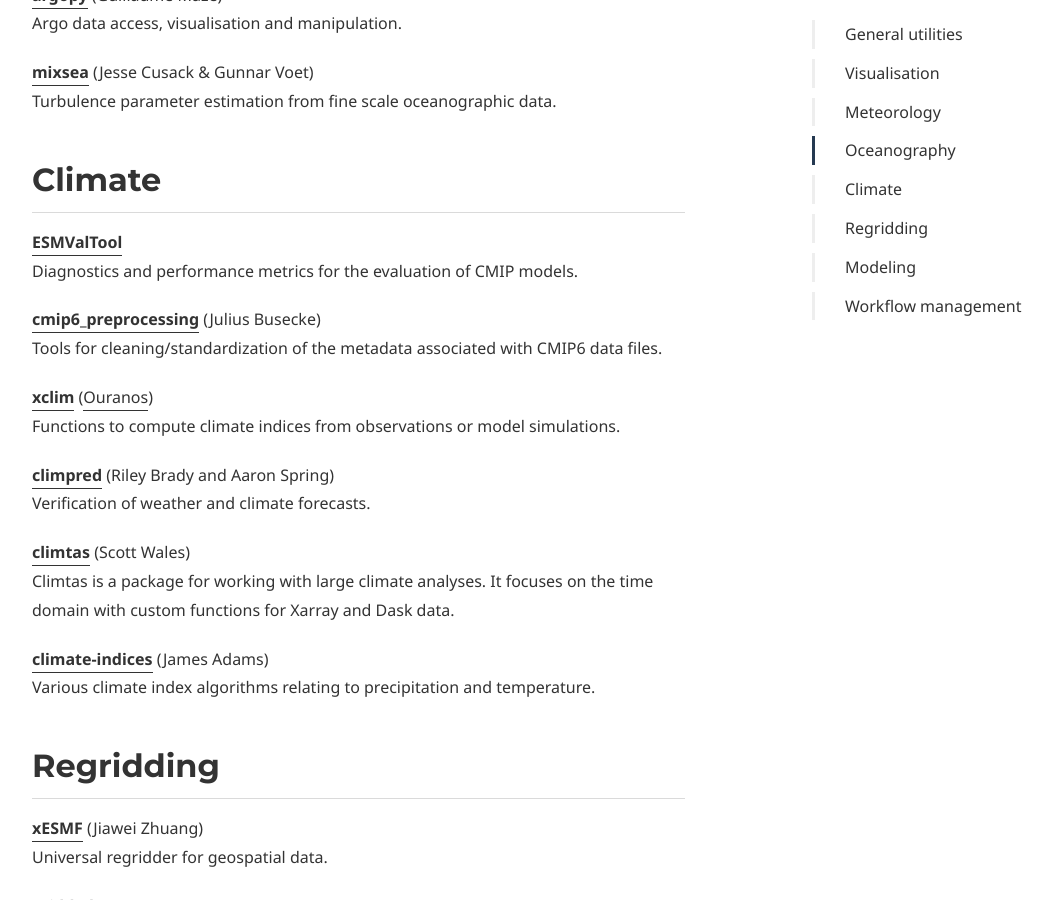
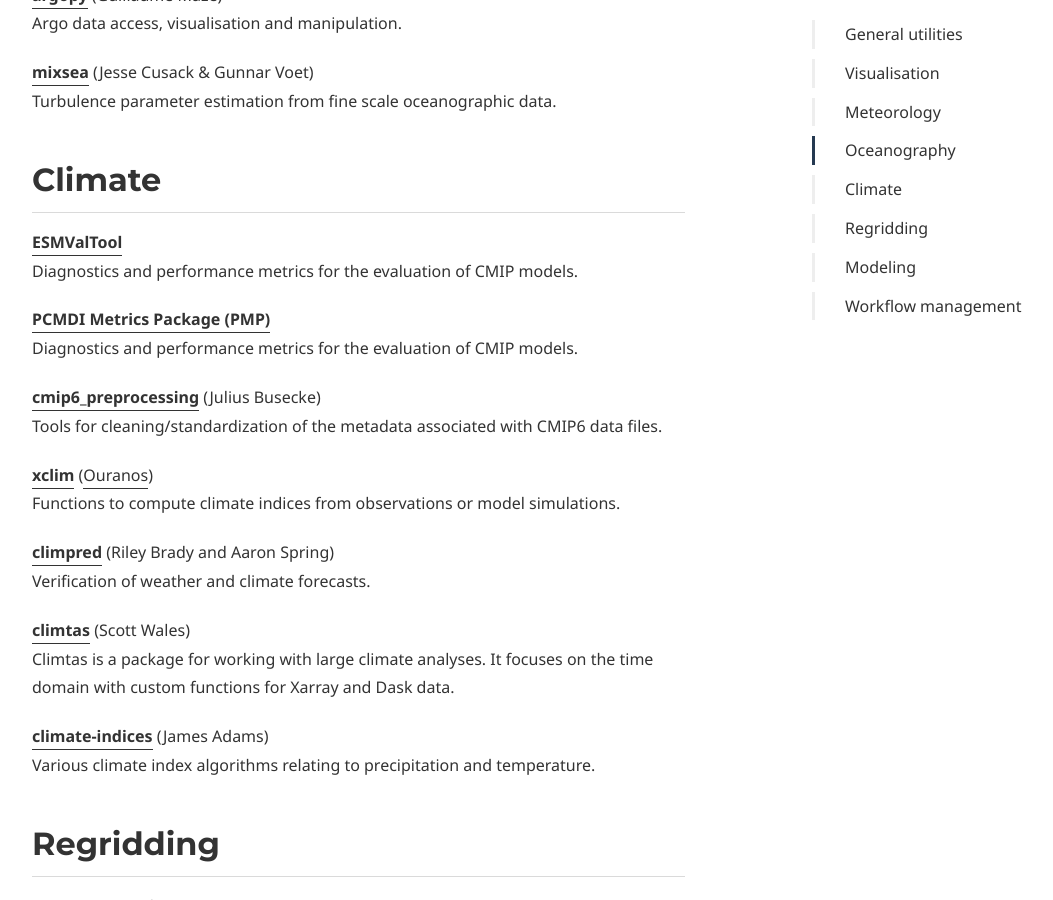
Before and after one commit to PyAOS/pyaos.github.io, a Jekyll site: the page built from packages.md, in a window 1280 px wide and 900 px high, scrolled down 3092 px. Shown: the whole window, without its empty margins (38-1091 px from the left). Built offline with Jekyll 4.4.1, drawn with Linux system fonts in a browser that asks for light colours; some web fonts are replaced; some of the changed text lies outside the part shown.

Commit message:
Add PMP to package list

```diff
--- a/packages.md
+++ b/packages.md
@@ -34,7 +34,7 @@
 As discussed in the [overview of the PyAOS stack](https://pyaos.github.io/stack/),
 most Python users in the atmosphere and ocean sciences
 base their data analysis around one of the following all-purpose packages:
-* [xarray](http://xarray.pydata.org/en/stable/) (supported by the PyData community)
+* [xarray](http://xarray.pydata.org/en/stable/) (supported by the [PyData](https://pydata.org/) community)
 * [iris](https://scitools.org.uk/iris/docs/latest/) (supported by the [SciTools](https://scitools.org.uk/) project)
 * [cdat](https://cdat.llnl.gov/) (supported by Lawrence Livermore National Laboratory)
 
@@ -119,6 +119,9 @@
 **[ESMValTool](https://docs.esmvaltool.org/)**
 Diagnostics and performance metrics for the evaluation of CMIP models.
 
+**[PCMDI Metrics Package (PMP)](http://pcmdi.github.io/pcmdi_metrics/index.html)**
+Diagnostics and performance metrics for the evaluation of CMIP models.
+
 **[cmip6_preprocessing](https://cmip6-preprocessing.readthedocs.io/)** (Julius Busecke)
 Tools for cleaning/standardization of the metadata associated with CMIP6 data files.
 
```
